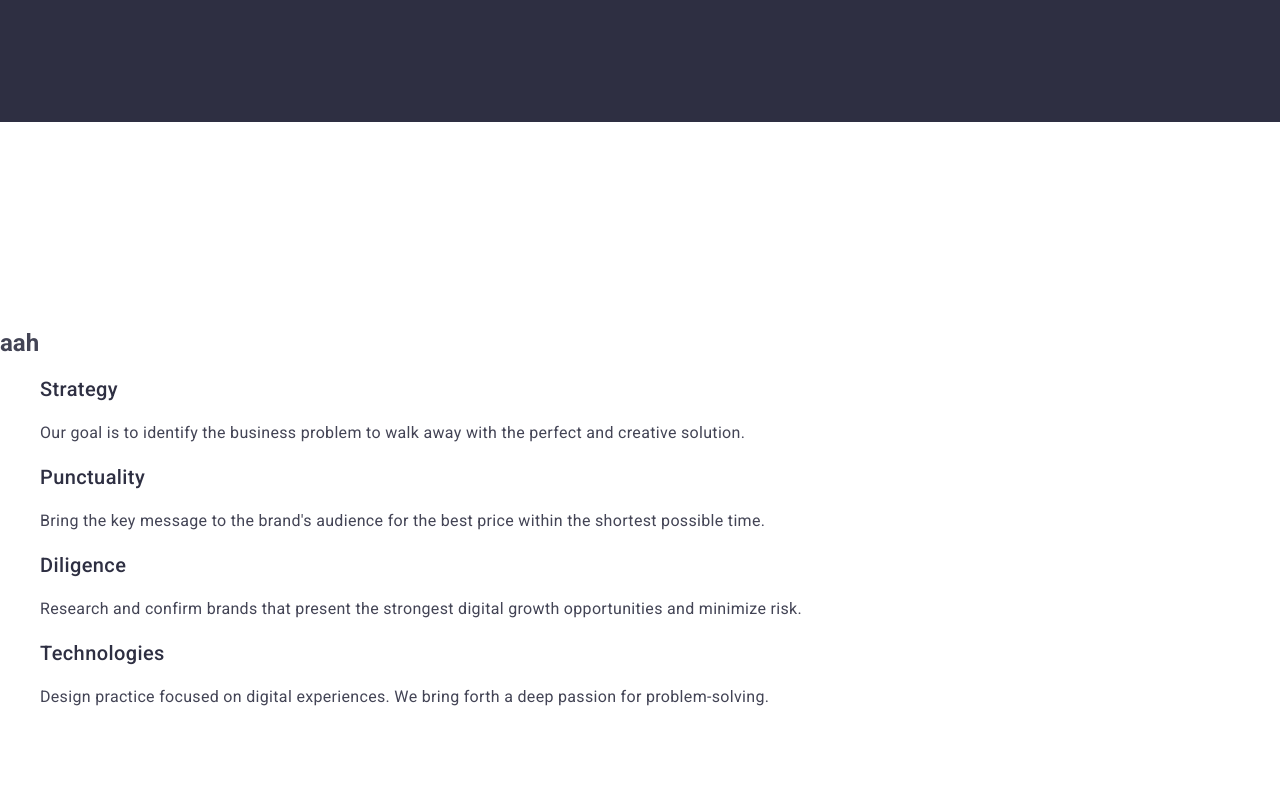
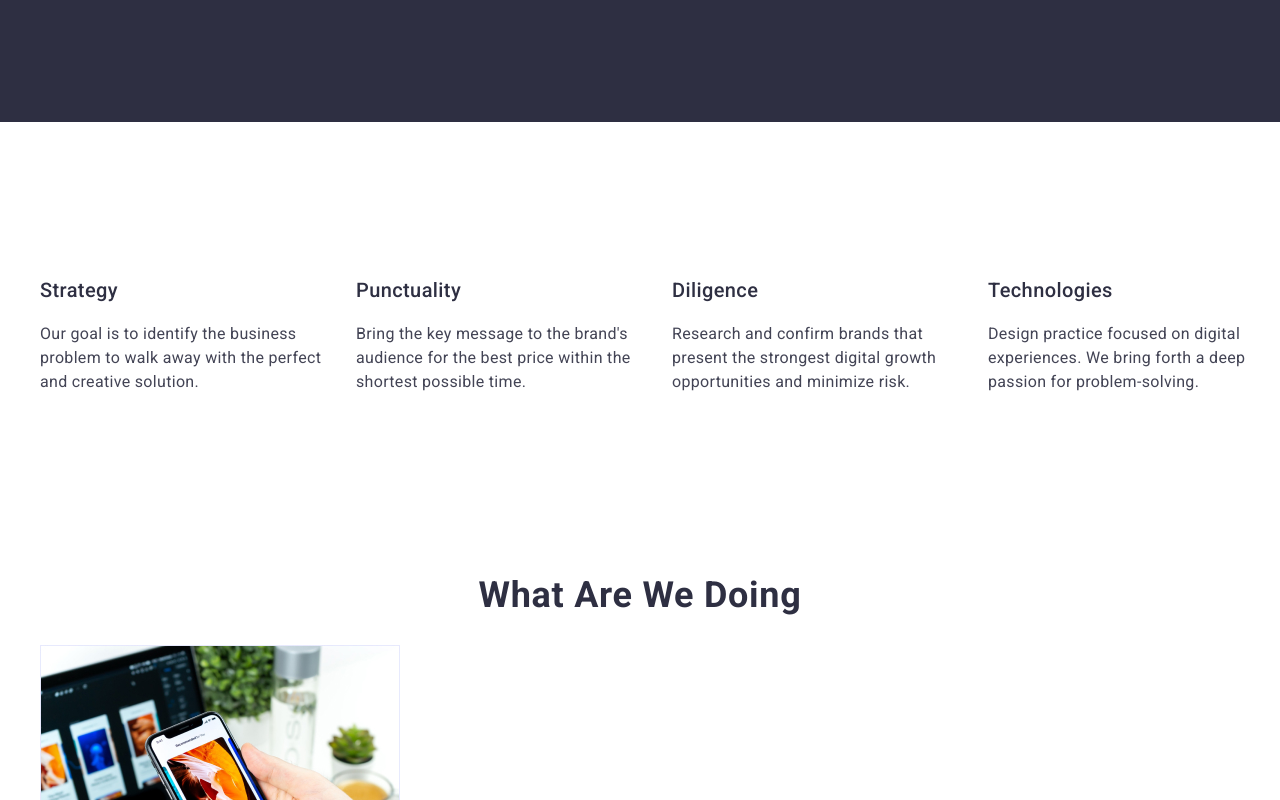
Before and after one commit to Vevmi/goit-markup-hw-03, a plain HTML site: page index.html in a window 1280 px wide. Shown: the part 580-1380 px from the top of the page. Drawn offline with nearby package versions, Linux system fonts and the light colour scheme.

Commit message:
section two

```diff
--- a/css/styles.css
+++ b/css/styles.css
@@ -1,3 +1,4 @@
+
 :root {
     --primary-bg-color: #2E2F42;
     --primary-text-color: #434455;
@@ -7,12 +8,27 @@ body {
     color: #434455;
     background-color: #FFFFFF;
 }
+.visually-hidden {
+    position: absolute;
+    width: 1px;
+    height: 1px;
+    margin: -1px;
+    border: 0;
+    padding: 0;
+
+    white-space: nowrap;
+    clip-path: inset(100%);
+    clip: rect(0 0 0 0);
+    overflow: hidden;
+}
+
 .list {
     list-style-type: none;
 }
 .link {
     text-decoration: none;
 }
+/*======= /MAIN CSS =======*/
 
 /* ======= HEADER ======= */
 .header-index {
@@ -129,6 +145,7 @@ body {
 .hero-button:focus {
     background-color: #404BBF;
 }
+
 .sect-one {
     color:#2E2F42;
         font-family: Roboto;
@@ -145,6 +162,19 @@ line-height: 1.5;
        letter-spacing: 0.02em;
 }
 /* ======= /SECTION ONE ======= */
+
+/* ======= SECTION TWO ======= */
+.section-two {
+    padding: 120px 0;
+}
+.section-two-list-item {
+    width: calc((100% - 72px) / 4);
+}
+.section-two-list {
+    display: flex;
+    gap: 24px;
+}
+
 .sect-two {
     color:#2E2F42;
         text-align: center;
@@ -155,9 +185,11 @@ line-height: 1.5;
         letter-spacing: 0.02em;
         text-transform: capitalize;
 }
+/* ======= /SECTION TWO ======= */
 .sect-three {
     background-color: #F4F4FD;
 }
+
 .header-three {
     color:#2E2F42;
         text-align: center;
--- a/index.html
+++ b/index.html
@@ -57,32 +57,32 @@
       </section>
 
       <!-- Section two -->
-      <section class="section-one">
+      <section class="section-two">
         <div class="container">
-          <h2>aah</h2>
-          <ul class="list">
-            <li>
+          <h2 class="visually-hidden">aah</h2>
+          <ul class="list section-two-list">
+            <li class="section-two-list-item">
               <h3 class="sect-one">Strategy</h3>
               <p class="sect-one-text">
                 Our goal is to identify the business problem to walk away with
                 the perfect and creative solution.
               </p>
             </li>
-            <li>
+            <li class="section-two-list-item">
               <h3 class="sect-one">Punctuality</h3>
               <p class="sect-one-text">
                 Bring the key message to the brand's audience for the best price
                 within the shortest possible time.
               </p>
             </li>
-            <li>
+            <li class="section-two-list-item">
               <h3 class="sect-one">Diligence</h3>
               <p class="sect-one-text">
                 Research and confirm brands that present the strongest digital
                 growth opportunities and minimize risk.
               </p>
             </li>
-            <li>
+            <li class="section-two-list-item">
               <h3 class="sect-one">Technologies</h3>
               <p class="sect-one-text">
                 Design practice focused on digital experiences. We bring forth a
```
